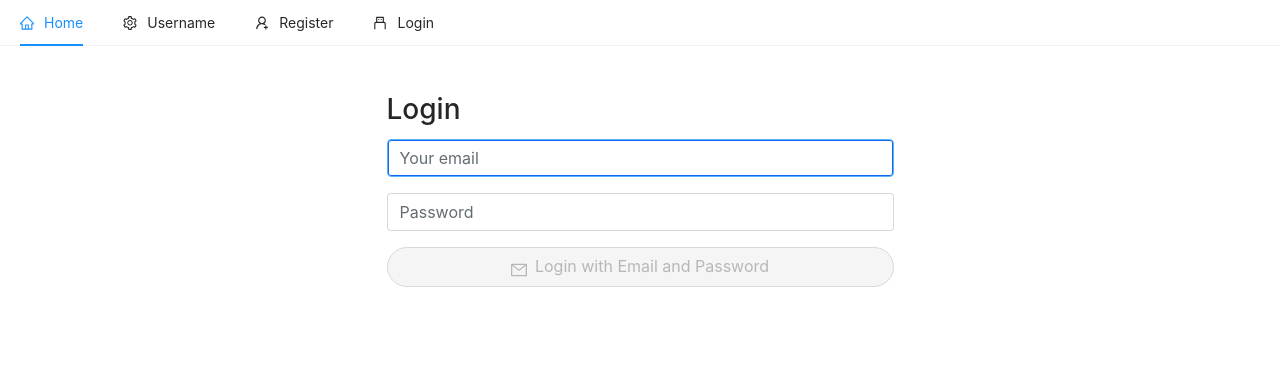
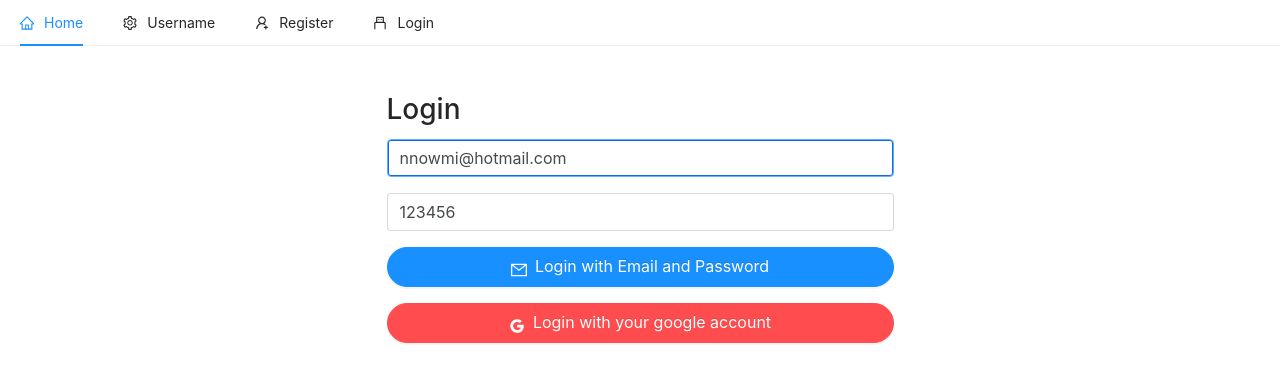
Before and after one commit to RumaRDas/roopkotha, a React (Create React App) app in the folder client/: page /login in a window 1280 px wide. Shown: the top 382 px of the page. Built offline with nearby package versions, Linux system fonts and the light colour scheme; no server answers.

Commit message:
adding google login for loging

```diff
--- a/client/src/pages/auth/Login.js
+++ b/client/src/pages/auth/Login.js
@@ -1,22 +1,26 @@
 import React, { useState } from "react";
-import { auth } from "../../firebase";
+import { auth, googleAuthProvider } from "../../firebase";
 import { toast } from "react-toastify";
 import { Button } from "antd";
-import { MailOutlined } from "@ant-design/icons";
+import { GoogleOutlined, MailOutlined } from "@ant-design/icons";
 import { useDispatch } from "react-redux";
 import { useNavigate } from "react-router-dom";
 
 const Login = () => {
-  const [email, setEmail] = useState("");
-  const [password, setPassword] = useState("");
+  const [email, setEmail] = useState("nnowmi@hotmail.com");
+  const [password, setPassword] = useState("123456");
+  const [loading, setLoading] = useState(false);
+
   const navigate = useNavigate();
   const dispatch = useDispatch();
 
+  //login with firebase email and password
   const handleSubmit = async (e) => {
     e.preventDefault();
+    setLoading(true);
     //console.log(email, password);
     try {
-      const result = auth.signInWithEmailAndPassword(email, password);
+      const result = await auth.signInWithEmailAndPassword(email, password);
       // console.log(result);
       const { user } = result;
       const idTokenResult = await user.getIdTokenResult();
@@ -28,9 +32,33 @@ const Login = () => {
         },
       });
       navigate("/");
-    } catch (error) {}
+    } catch (error) {
+      console.log(error);
+      toast.error(error.message);
+      setLoading(false);
+    }
   };
-
+  //googlelogin
+  const googleLogin = async (e) => {
+    auth
+      .signInWithPopup(googleAuthProvider)
+      .then(async (result) => {
+        const { user } = result;
+        const idTokenResult = await user.getIdTokenResult();
+        dispatch({
+          type: "LOGGED_IN_USER",
+          payload: {
+            email: user.email,
+            token: idTokenResult.token,
+          },
+        });
+        navigate("/");
+      })
+      .catch((error) => {
+        console.log(error);
+        toast.error(error.message);
+      });
+  };
   const loginForm = () => (
     <form onSubmit={handleSubmit}>
       <div className="form-group">
@@ -71,8 +99,24 @@ const Login = () => {
     <div className="container p-5">
       <div className="row">
         <div className="col-md-6 offset-md-3">
-          <h3>Login</h3>
+          {loading ? (
+            <h4 className="text-danger">Loading ....</h4>
+          ) : (
+            <h3>Login</h3>
+          )}
+
           {loginForm()}
+          <Button
+            onClick={googleLogin}
+            type="danger"
+            className="mb-3"
+            block
+            shape="round"
+            icon={<GoogleOutlined />}
+            size="large"
+          >
+            Login with your google account
+          </Button>
         </div>
       </div>
     </div>
--- a/client/src/pages/auth/RegisterComplete.js
+++ b/client/src/pages/auth/RegisterComplete.js
@@ -7,7 +7,9 @@ import { Button } from "antd";
 const RegisterComplete = ({ history }) => {
   const [email, setEmail] = useState("");
   const [password, setPassword] = useState("");
+
   const navigate = useNavigate();
+
   useEffect(() => {
     setEmail(window.localStorage.getItem("emailForRegistration"));
     // console.log("EMAIL: ", window.localStorage.getItem("emailForRegistration"));
```
